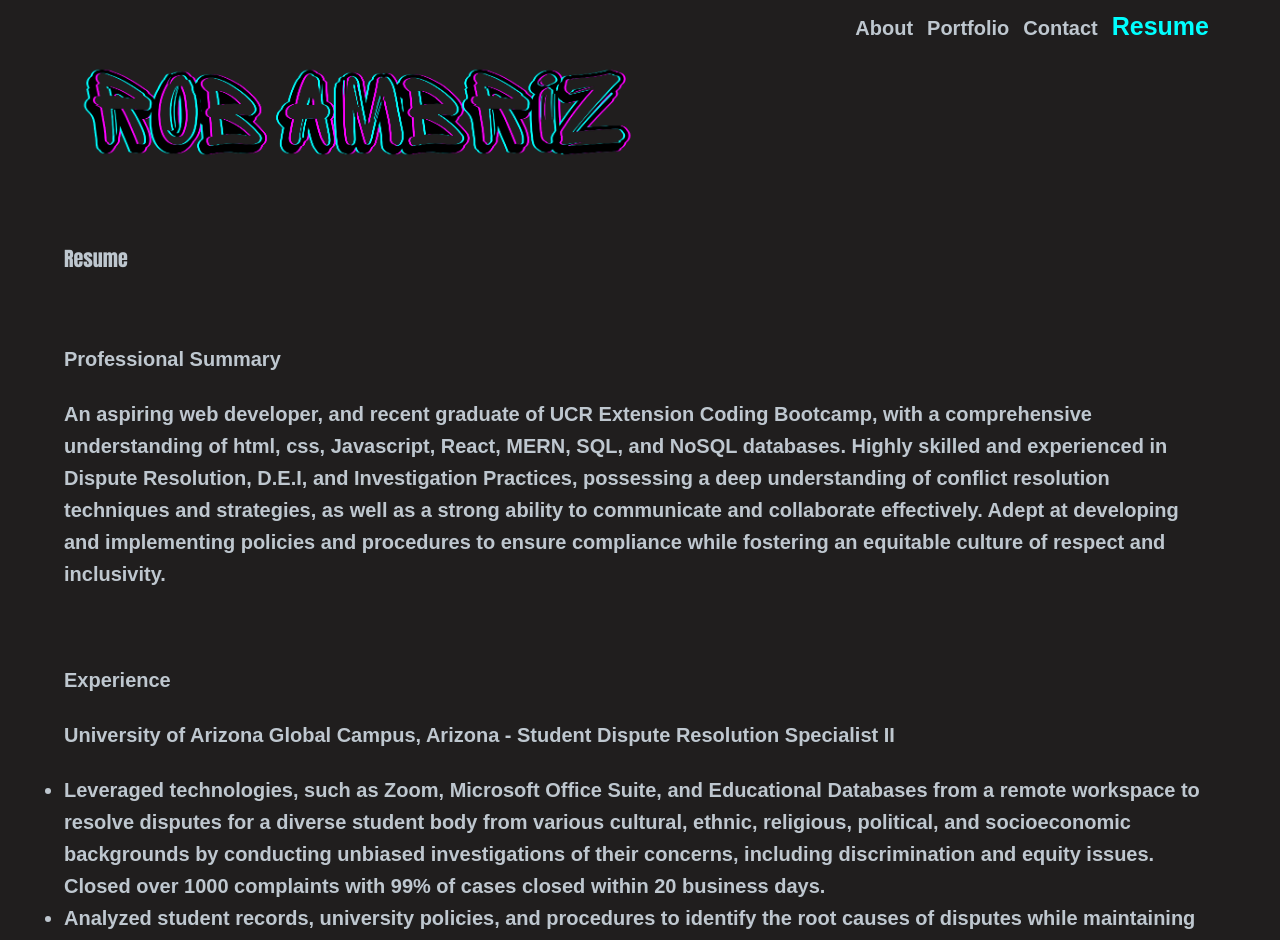
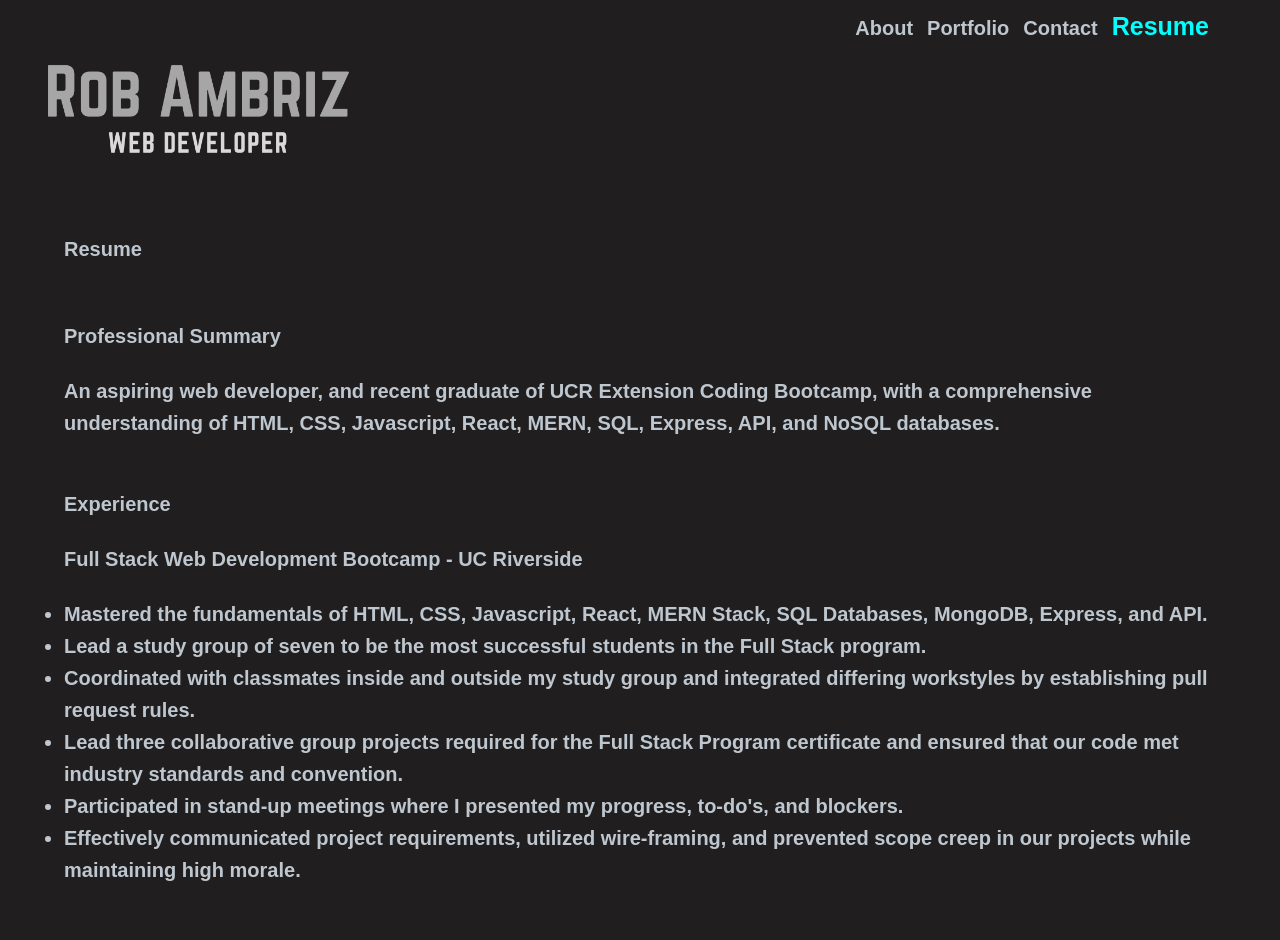
Before and after one commit to rambriz91/reactfolio, a React (Vite) app: page /Resume in a window 1280 px wide. Shown: the top 940 px of the page. Built offline with nearby package versions, Linux system fonts and the light colour scheme.

Commit message:
updated logo's and styling.

```diff
--- a/index.html
+++ b/index.html
@@ -3,7 +3,7 @@
   <head>
     <meta charset="UTF-8" />
     <meta name="viewport" content="width=device-width, initial-scale=1.0" />
-    <title>Vite + React</title>
+    <title>Rob's Portfolio</title>
     <link rel="stylesheet" href="src/assets/reset.css" />
     <link rel="stylesheet" href="src/assets/style.css" />
   </head>
--- a/src/assets/style.css
+++ b/src/assets/style.css
@@ -5,7 +5,7 @@
   --dark: rgb(32, 30, 30);
   --nav: rgba(32, 30, 30, 0.915);
   --font-fam: Arial, Helvetica, sans-serif;
-  --impact: Impact, Haettenschweiler, 'Arial Narrow Bold', sans-serif;
+  --impact: sans-serif;
 }
 
 /* Element selectors  */
@@ -39,7 +39,7 @@ header {
 header img {
   display: block;
   margin: 4% 0 2% 3%;
-  width: 50%;
+  width: 25%;
 }
 
 nav {
@@ -108,7 +108,7 @@ main {
 }
 
 main section {
-  margin: 2% 5%;
+  margin: 1% 5%;
   line-height: 2rem;
 }
 
--- a/src/components/Header.jsx
+++ b/src/components/Header.jsx
@@ -4,7 +4,7 @@ function Header() {
   //renders Navigation tabs within the header component.
   return (
     <header>
-      <img src='/images/name-text.png' alt='Stylized Text Rob Ambriz' />
+      <img src='/images/name-text2.png' alt='Stylized Text Rob Ambriz' />
       <Navigation />
     </header>
   );
--- a/src/pages/Resume.jsx
+++ b/src/pages/Resume.jsx
@@ -6,56 +6,39 @@ export default function Resume() {
         <h2>Professional Summary</h2>
         <p>
           An aspiring web developer, and recent graduate of UCR Extension Coding
-          Bootcamp, with a comprehensive understanding of html, css, Javascript,
-          React, MERN, SQL, and NoSQL databases. Highly skilled and experienced
-          in Dispute Resolution, D.E.I, and Investigation Practices, possessing
-          a deep understanding of conflict resolution techniques and strategies,
-          as well as a strong ability to communicate and collaborate
-          effectively. Adept at developing and implementing policies and
-          procedures to ensure compliance while fostering an equitable culture
-          of respect and inclusivity.
+          Bootcamp, with a comprehensive understanding of HTML, CSS, Javascript,
+          React, MERN, SQL, Express, API, and NoSQL databases.
         </p>
       </section>
       <section>
         <h2>Experience</h2>
         <div>
           <h3>
-            University of Arizona Global Campus, Arizona - Student Dispute
-            Resolution Specialist II
+            Full Stack Web Development Bootcamp - UC Riverside
           </h3>
           <ul>
             <li>
-              Leveraged technologies, such as Zoom, Microsoft Office Suite, and
-              Educational Databases from a remote workspace to resolve disputes
-              for a diverse student body from various cultural, ethnic,
-              religious, political, and socioeconomic backgrounds by conducting
-              unbiased investigations of their concerns, including
-              discrimination and equity issues. Closed over 1000 complaints with
-              99% of cases closed within 20 business days.
+              Mastered the fundamentals of HTML, CSS, Javascript, React, MERN Stack,
+              SQL Databases, MongoDB, Express, and API.
             </li>
             <li>
-              Analyzed student records, university policies, and procedures to
-              identify the root causes of disputes while maintaining sensitivity
-              to student confidentiality and civil rights.
+              Lead a study group of seven to be the most successful students in the
+              Full Stack program.
             </li>
             <li>
-              Coordinated and communicated with multiple departments,
-              understanding their roles, and remediated issues when necessary.
+              Coordinated with classmates inside and outside my study group and
+              integrated differing workstyles by establishing pull request rules.
             </li>
             <li>
-              Presented case findings to a Formal Grievance Deliberation
-              Committee consisting of Directors and C-suite stakeholders,
-              providing objective recommendations to support decision-making.
+              Lead three collaborative group projects required for the Full Stack Program certificate
+              and ensured that our code met industry standards and convention.
             </li>
             <li>
-              Engaged in Diversity, Equity, and Inclusion initiatives to better
-              align university staff and faculty with the needs of a diverse
-              student body, including conducting interviews with students,
-              faculty, and staff to better understand their concerns.
+              Participated in stand-up meetings where I presented my progress, to-do's, and blockers.
             </li>
             <li>
-              Prepared and presented evidence-based responses to students,
-              communicating outcomes and resolutions effectively.
+              Effectively communicated project requirements, utilized wire-framing, and prevented scope
+              creep in our projects while maintaining high morale.
             </li>
           </ul>
         </div>
```
Also changed, not shown: public/images/name-text2.png (added).
